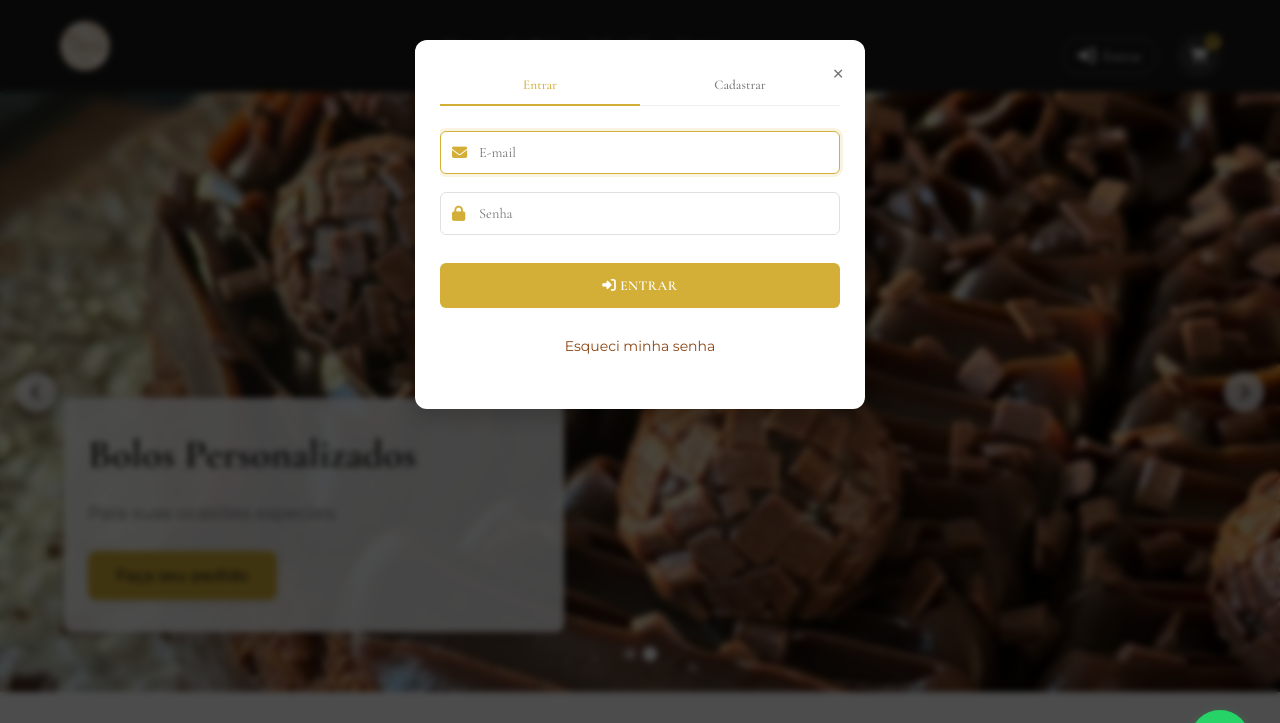
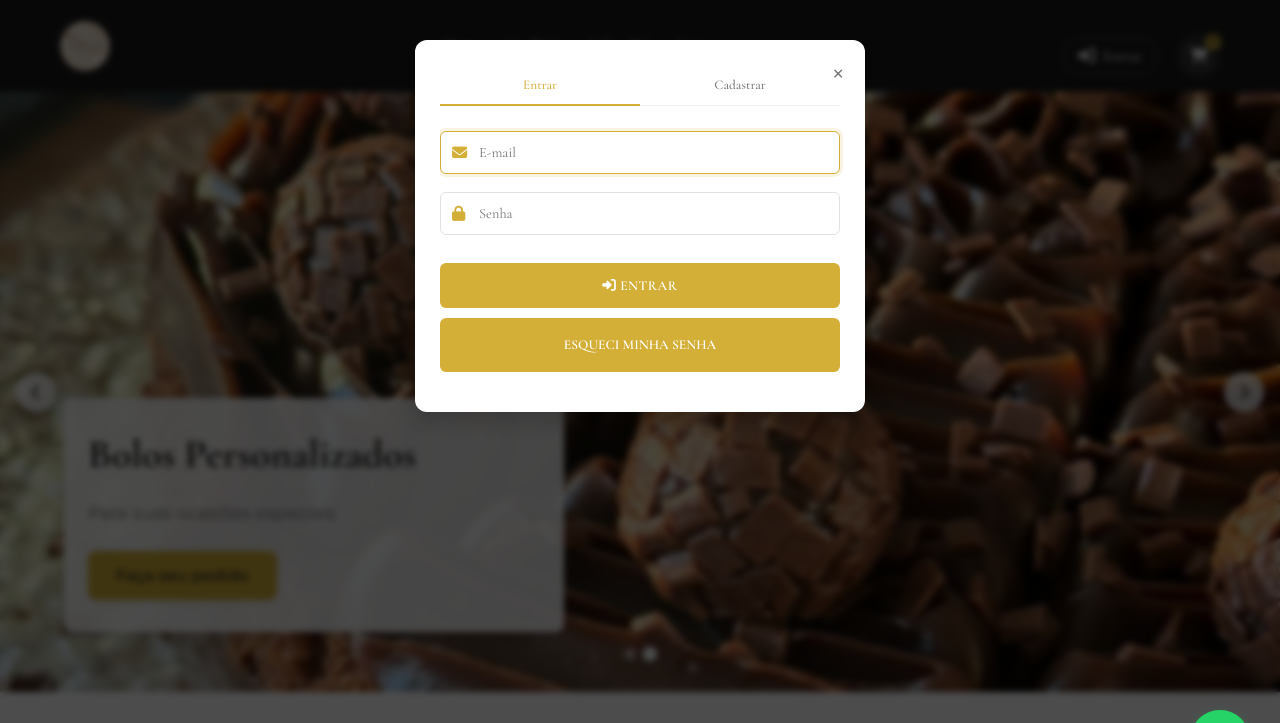
Before and after one commit to tielo-ma/kidelisite, a website: page kideli3/index.html in a window 1280 px wide. Both pictures are taken after a click on the button "Entrar". Shown: the top 723 px of the page. Drawn offline with nearby package versions, Linux system fonts and the light colour scheme.

Commit message:
botões padronizados

```diff
--- a/kideli3/css/styles.css
+++ b/kideli3/css/styles.css
@@ -1846,21 +1846,31 @@ button {
 
 /* Estilo para o link "Esqueci minha senha" */
 .forgot-password {
+    width: 100%;
+    padding: 14px;
+    background: var(--premium-gold);
+    border: none;
+    border-radius: 6px;
+    font-family: var(--font-secondary);
+    font-weight: 600;
+    cursor: pointer;
+    margin-top: 10px;
     text-align: center;
-    margin-top: 15px;
-    padding: 10px 0;
+
 }
 
 .forgot-password a {
-    color: #8B4513;
+    color: white;
     text-decoration: none;
-    font-size: 14px;
-    transition: color 0.3s;
-}
-
-.forgot-password a:hover {
-    color: #A0522D;
-    text-decoration: underline;
+    font-size: 0.85rem;
+    transition: all 0.3s;
+    text-transform: uppercase;
+}
+
+.forgot-password:hover {
+    background: var(--premium-dark);
+    transform: translateY(-2px);
+    box-shadow: 0 4px 8px rgba(0,0,0,0.1);
 }
 
 /* Estilo para as notificações toast */
```
